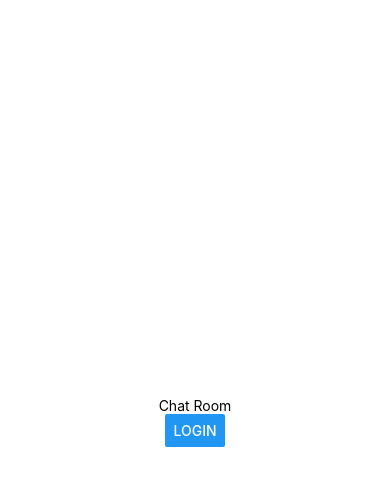
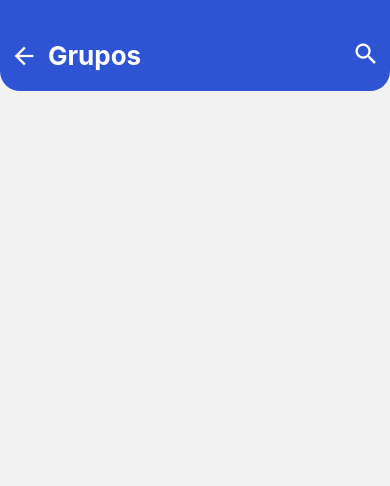
Before and after one commit to EnriqueIzel2/hey_grupos, a React Native app: screen /ChatRoom in a window 390 px wide. Shown: the top 486 px of the page. Built offline with nearby package versions, Linux system fonts and the light colour scheme.

Commit message:
feat: add header and signout function

```diff
--- a/src/screens/ChatRoom/index.js
+++ b/src/screens/ChatRoom/index.js
@@ -1,24 +1,74 @@
 import React from "react";
-import { StyleSheet, Text, View, Button } from "react-native";
+import {
+  StyleSheet,
+  Text,
+  View,
+  SafeAreaView,
+  TouchableOpacity,
+  FlatList,
+} from "react-native";
+import auth from "@react-native-firebase/auth";
 import { useNavigation } from "@react-navigation/native";
+import Icon from "react-native-vector-icons/MaterialIcons";
 
 const ChatRoom = () => {
   const navigation = useNavigation();
 
+  function handleSignOut() {
+    auth()
+      .signOut()
+      .then(() => {
+        navigation.navigate("SignIn");
+      })
+      .catch((error) => {
+        console.log("Não possui nenhum usuário", error);
+      });
+  }
+
   return (
-    <View style={styles.container}>
-      <Text>Chat Room</Text>
-      <Button title="Login" onPress={() => navigation.navigate("SignIn")} />
-    </View>
+    <SafeAreaView style={styles.container}>
+      <View style={styles.headerRoom}>
+        <View style={styles.headerRoomLeft}>
+          <TouchableOpacity onPress={handleSignOut}>
+            <Icon name="arrow-back" size={28} color="#FFF" />
+          </TouchableOpacity>
+          <Text style={styles.title}>Grupos</Text>
+        </View>
+
+        <TouchableOpacity>
+          <Icon name="search" size={28} color="#FFF" />
+        </TouchableOpacity>
+      </View>
+    </SafeAreaView>
   );
 };
 
 const styles = StyleSheet.create({
   container: {
     flex: 1,
-    backgroundColor: "#fff",
+  },
+
+  headerRoom: {
+    flexDirection: "row",
+    justifyContent: "space-between",
+    paddingTop: 40,
+    paddingBottom: 20,
+    paddingHorizontal: 10,
+    backgroundColor: "#2E54D4",
+    borderBottomRightRadius: 20,
+    borderBottomLeftRadius: 20,
+  },
+
+  headerRoomLeft: {
+    flexDirection: "row",
     alignItems: "center",
-    justifyContent: "center",
+  },
+
+  title: {
+    fontSize: 26,
+    fontWeight: "bold",
+    color: "#FFF",
+    paddingLeft: 10,
   },
 });
 
```
